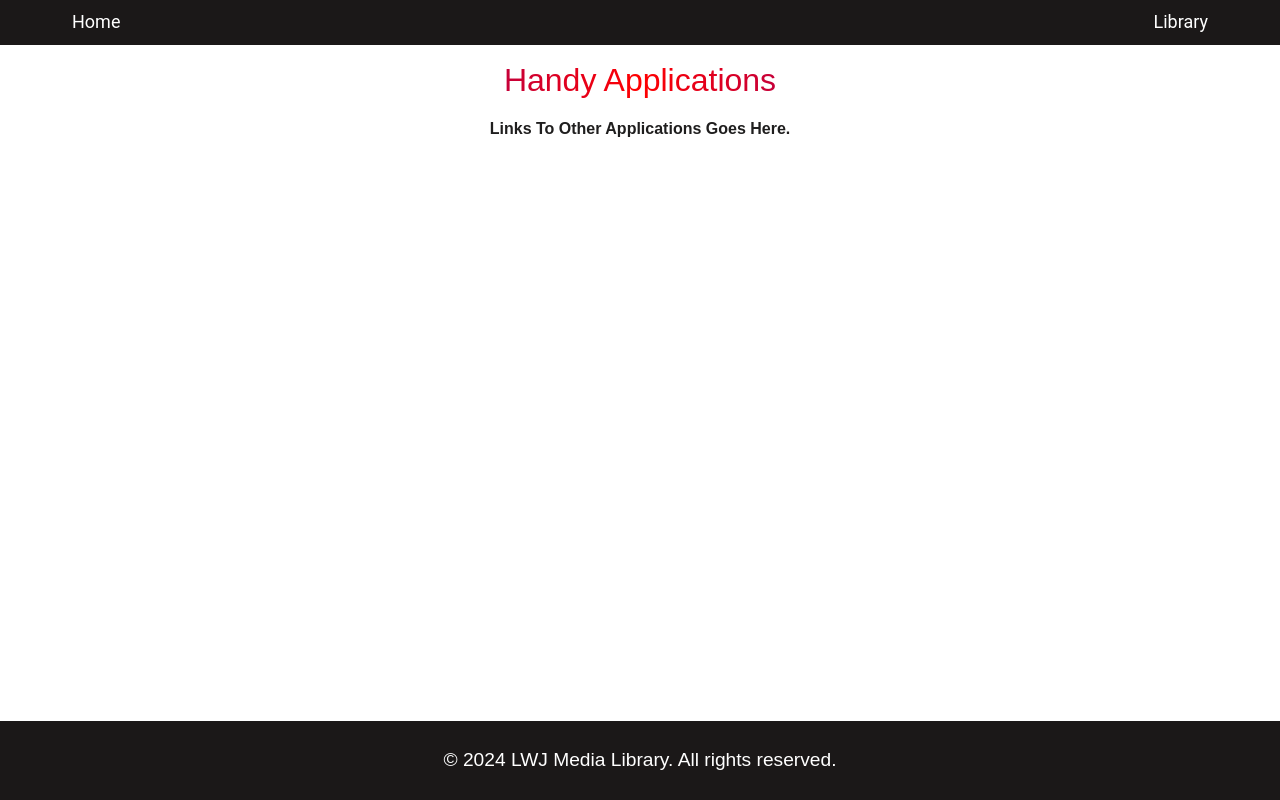
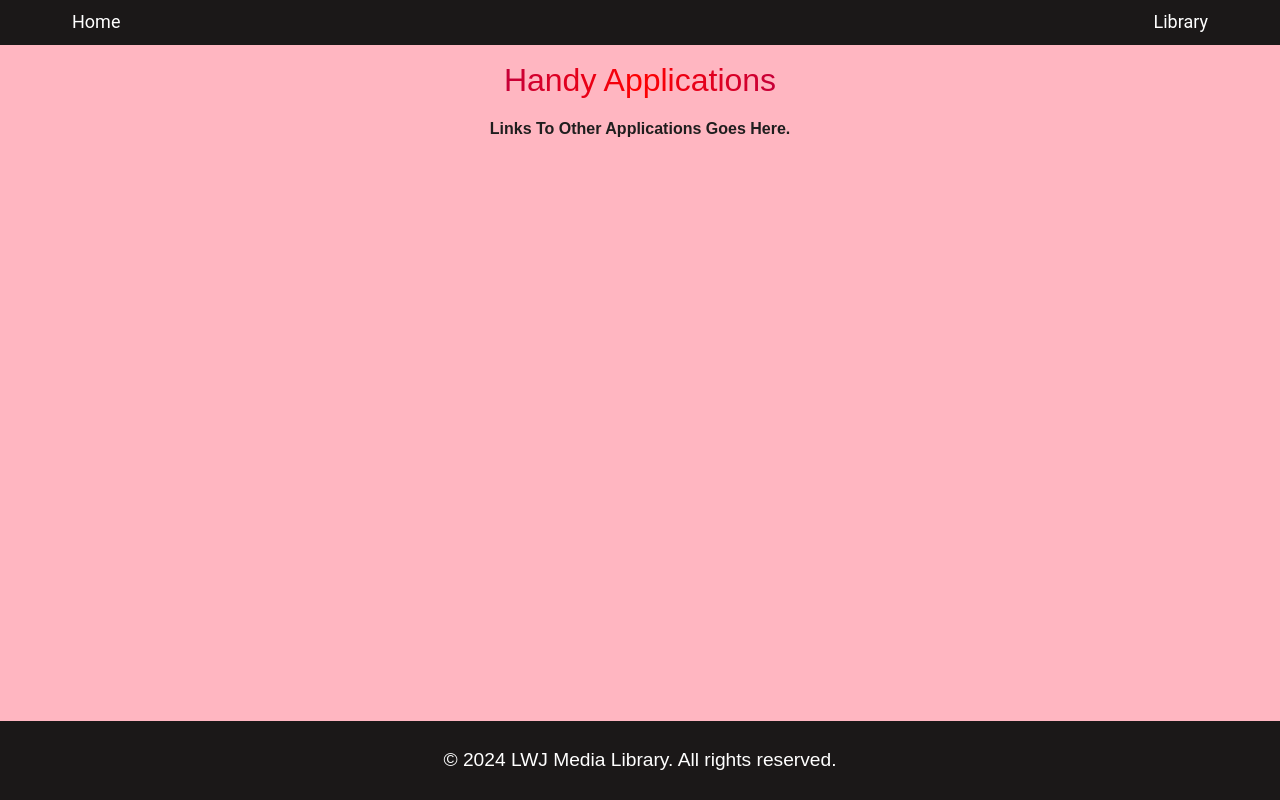
Before and after one commit to uk030621/MediaHouseLWJ, a Next.js app: page /services in a window 1280 px wide. Built offline with nearby package versions, Linux system fonts and the light colour scheme.

Commit message:
Added background color to root page.

```diff
--- a/app/enhanced/page.js
+++ b/app/enhanced/page.js
@@ -156,7 +156,7 @@ export default function Home() {
   };
 
   return (
-    <div className=" w-full mx-auto p-4 bg-red-300">
+    <div className=" w-full mx-auto p-4 bg-[lightpink]">
       <div className="flex justify-start">
         <h2 className="text-3xl font-semibold mb-4">Media Library</h2>
       </div>
--- a/app/globals.css
+++ b/app/globals.css
@@ -108,6 +108,7 @@ footer {
   width: 100%;
   flex: 1; /* Allow it to grow and fill the available space */
   overflow: hidden; /* Keep overflow behavior for the background video */
+  background-color: lightpink;
 }
 
 .background-video {
```
